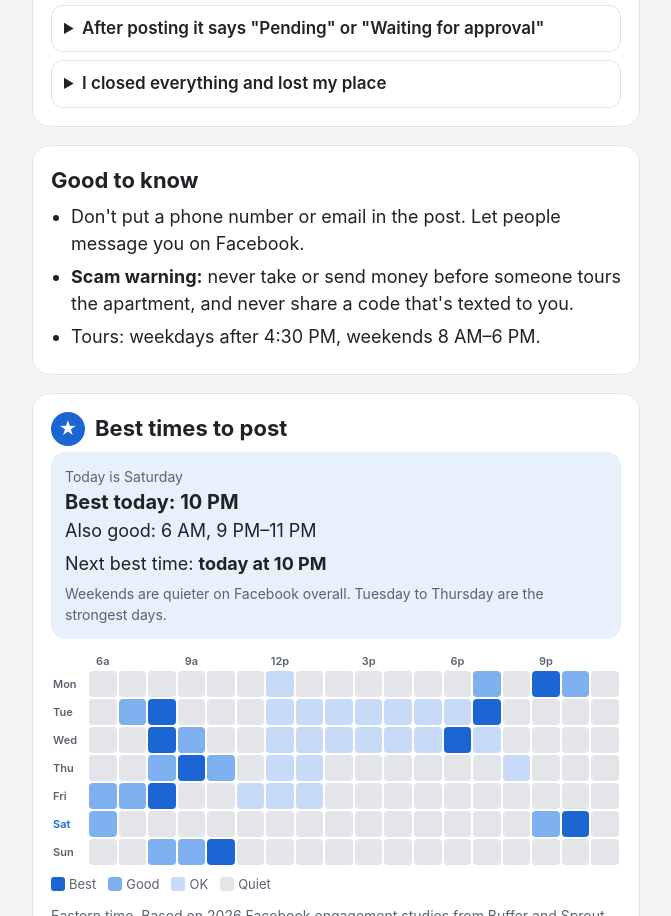
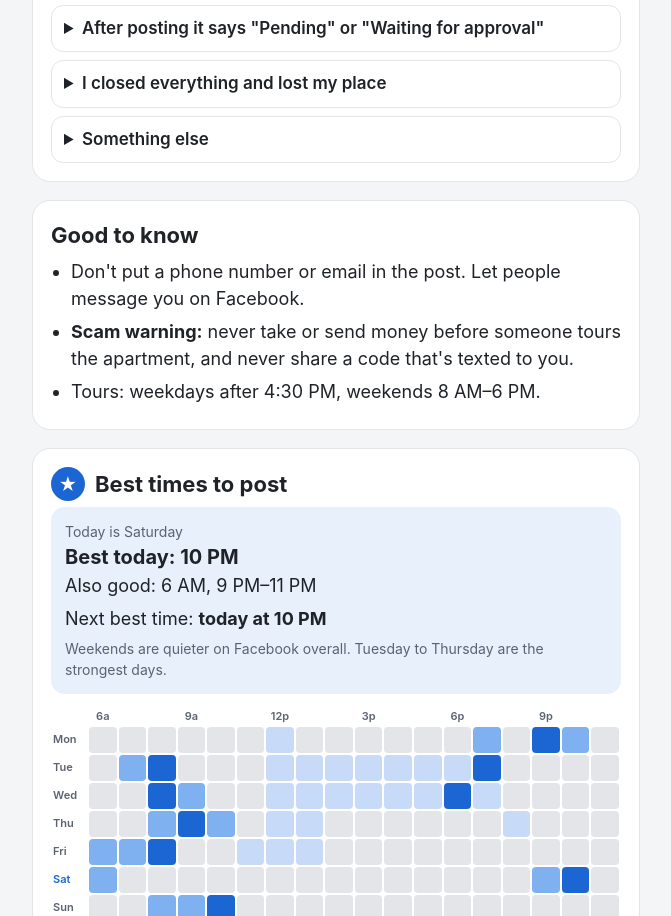
Before and after one commit to jtnicastro/declan-listing, a plain HTML site: page index.html in a window 1280 px wide. Shown: the part 9309-10225 px from the top of the page, without its empty margins (304-975 px from the left). Drawn offline with Linux system fonts and the light colour scheme.

Commit message:
Restore screenshot help entry
Co-Authored-By: Claude Opus 5.5 <noreply@anthropic.com>
Claude-Session: https://claude.ai/code/session_011tLM7uwCDuKwUD4ANF4AVN

```diff
--- a/index.html
+++ b/index.html
@@ -193,6 +193,7 @@ select{width:100%;font-size:17px;padding:10px;border:1px solid var(--line);borde
   <details class="more"><summary>The group asked me questions to join</summary><p>Answer simply and honestly, for example: "I'm looking for someone to take over my apartment lease in Weehawken." Tap Submit, then come back here and tap <b>Skip this group for now</b>. Try that group again tomorrow.</p></details>
   <details class="more"><summary>After posting it says "Pending" or "Waiting for approval"</summary><p>That's normal. Some groups check posts first. Come back here and tap the green button anyway.</p></details>
   <details class="more"><summary>I closed everything and lost my place</summary><p>Open this link again. It remembers where you were.</p></details>
+  <details class="more"><summary>Something else</summary><p>Take a screenshot (press the side button and the volume-up button at the same time) and text it to Tyler.</p></details>
 </section>
 
 <section class="card">
```
